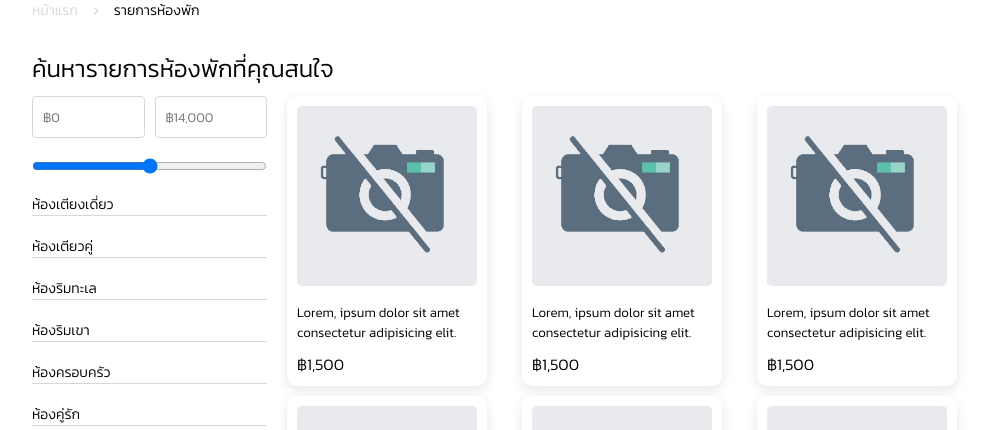
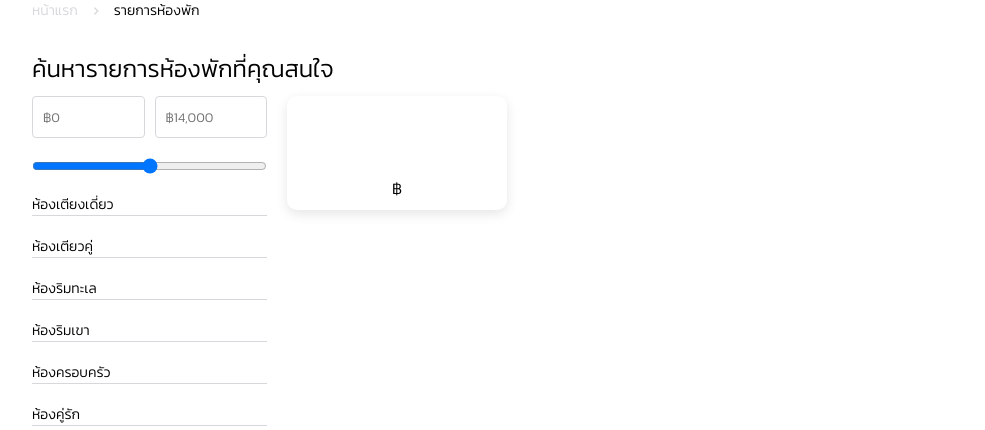
Before and after one commit to Monparty/project-punthai, a PHP site: page /views/pages/roomList.html in a window 1280 px wide. Shown: the top 430 px of the page, without its empty margins (128-1113 px from the left). Run offline with PHP 8.4, Linux system fonts and the light colour scheme.

Commit message:
commit edit  page roomList

```diff
--- a/views/pages/roomList.html
+++ b/views/pages/roomList.html
@@ -31,7 +31,7 @@
 
         .container__lists {
             display: grid;
-            align-items: center;
+            align-items: start;
             justify-content: space-around;
             grid-template-columns: 1fr 1fr 1fr;
             row-gap: 10px;
@@ -40,16 +40,16 @@
         .item__list {
             background-color: var(--white);
             box-shadow: var(--shadow);
-            width: 200px;
+            width: 220px;
             display: grid;
             justify-content: center;
             padding: 10px;
             border-radius: 10px;
-            row-gap: 10px;
+            row-gap: 5px;
             cursor: pointer;
 
             & img {
-                width: 180px;
+                width: 100%;
                 height: 180px;
                 object-fit: cover;
                 border-radius: 5px;
@@ -191,51 +191,16 @@
                     <a href="#">ห้องคู่รัก</a>
                 </div>
                 <div class="container__lists">
-                    <div class="item__list" onclick="roomDetail()">
-                        <a href="#"><img src="../../imgs/noImage.png" alt=""></a>
-                        <h5>Lorem, ipsum dolor sit amet consectetur adipisicing elit.</h5>
-                        <h4>฿1,500</h4>
-                    </div>
-                    <div class="item__list">
-                        <a href="#"><img src="../../imgs/noImage.png" alt=""></a>
-                        <h5>Lorem, ipsum dolor sit amet consectetur adipisicing elit.</h5>
-                        <h4>฿1,500</h4>
-                    </div>
-                    <div class="item__list">
-                        <a href="#"><img src="../../imgs/noImage.png" alt=""></a>
-                        <h5>Lorem, ipsum dolor sit amet consectetur adipisicing elit.</h5>
-                        <h4>฿1,500</h4>
-                    </div>
-                    <div class="item__list">
-                        <a href="#"><img src="../../imgs/noImage.png" alt=""></a>
-                        <h5>Lorem, ipsum dolor sit amet consectetur adipisicing elit.</h5>
-                        <h4>฿1,500</h4>
-                    </div>
-                    <div class="item__list">
-                        <a href="#"><img src="../../imgs/noImage.png" alt=""></a>
-                        <h5>Lorem, ipsum dolor sit amet consectetur adipisicing elit.</h5>
-                        <h4>฿1,500</h4>
-                    </div>
-                    <div class="item__list">
-                        <a href="#"><img src="../../imgs/noImage.png" alt=""></a>
-                        <h5>Lorem, ipsum dolor sit amet consectetur adipisicing elit.</h5>
-                        <h4>฿1,500</h4>
-                    </div>
-                    <div class="item__list">
-                        <a href="#"><img src="../../imgs/noImage.png" alt=""></a>
-                        <h5>Lorem, ipsum dolor sit amet consectetur adipisicing elit.</h5>
-                        <h4>฿1,500</h4>
-                    </div>
-                    <div class="item__list">
-                        <a href="#"><img src="../../imgs/noImage.png" alt=""></a>
-                        <h5>Lorem, ipsum dolor sit amet consectetur adipisicing elit.</h5>
-                        <h4>฿1,500</h4>
-                    </div>
-                    <div class="item__list">
-                        <a href="#"><img src="../../imgs/noImage.png" alt=""></a>
-                        <h5>Lorem, ipsum dolor sit amet consectetur adipisicing elit.</h5>
-                        <h4>฿1,500</h4>
-                    </div>
+                    <?php
+                    while($fetch = mysqli_fetch_assoc($query)) { ?>
+                        <div class="item__list" onclick="roomDetail()">
+                            <a href="#"><?=$showimg;?></a>
+                            <h4><?=$fetch['name'];?></h5>
+                            <h5 style="height: 55px; overflow: hidden; line-height: 18px;"><?=$fetch['roomdesc'];?></h5>
+                            <h4 id="price">฿<?=$fetch['price'];?></h4>
+                        </div>
+                    <?php } ?>
+
                 </div>
             </div>
         </section>
@@ -298,6 +263,13 @@
         function roomDetail() {
             window.location.href = "roomDetail.php"
         }
+
+        /*
+        let price = document.getElementById("price").innerHTML;
+        let setComma = Intl.NumberFormat('en-US').format(price);
+        document.getElementById("price").innerHTML = setComma;
+        */
+
     </script>
 </body>
 </html>
```
Also changed, not shown: admin/pages/room/roomList.html (+6 -6 lines), views/pages/roomList.php (+20 -0 lines).
